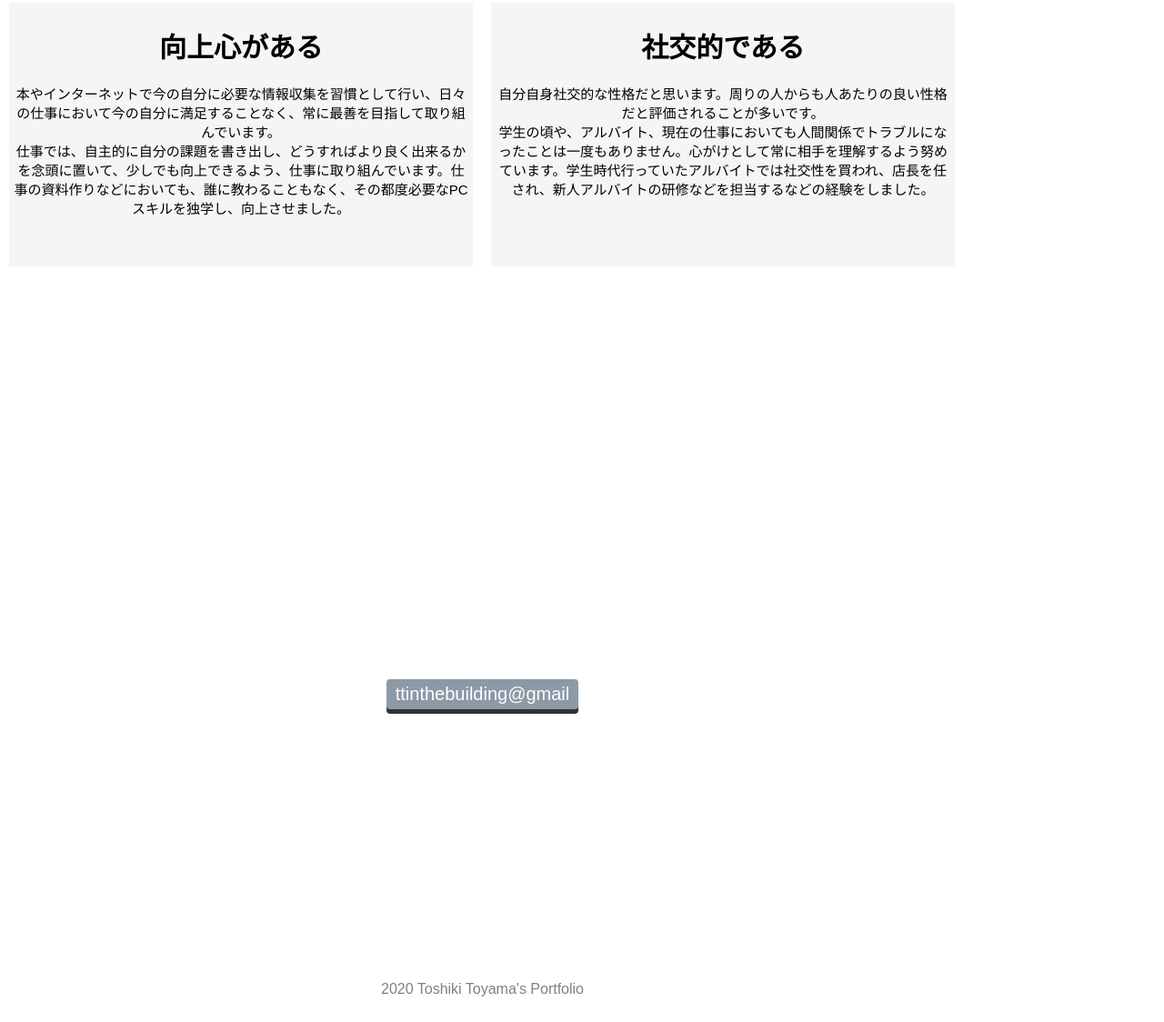
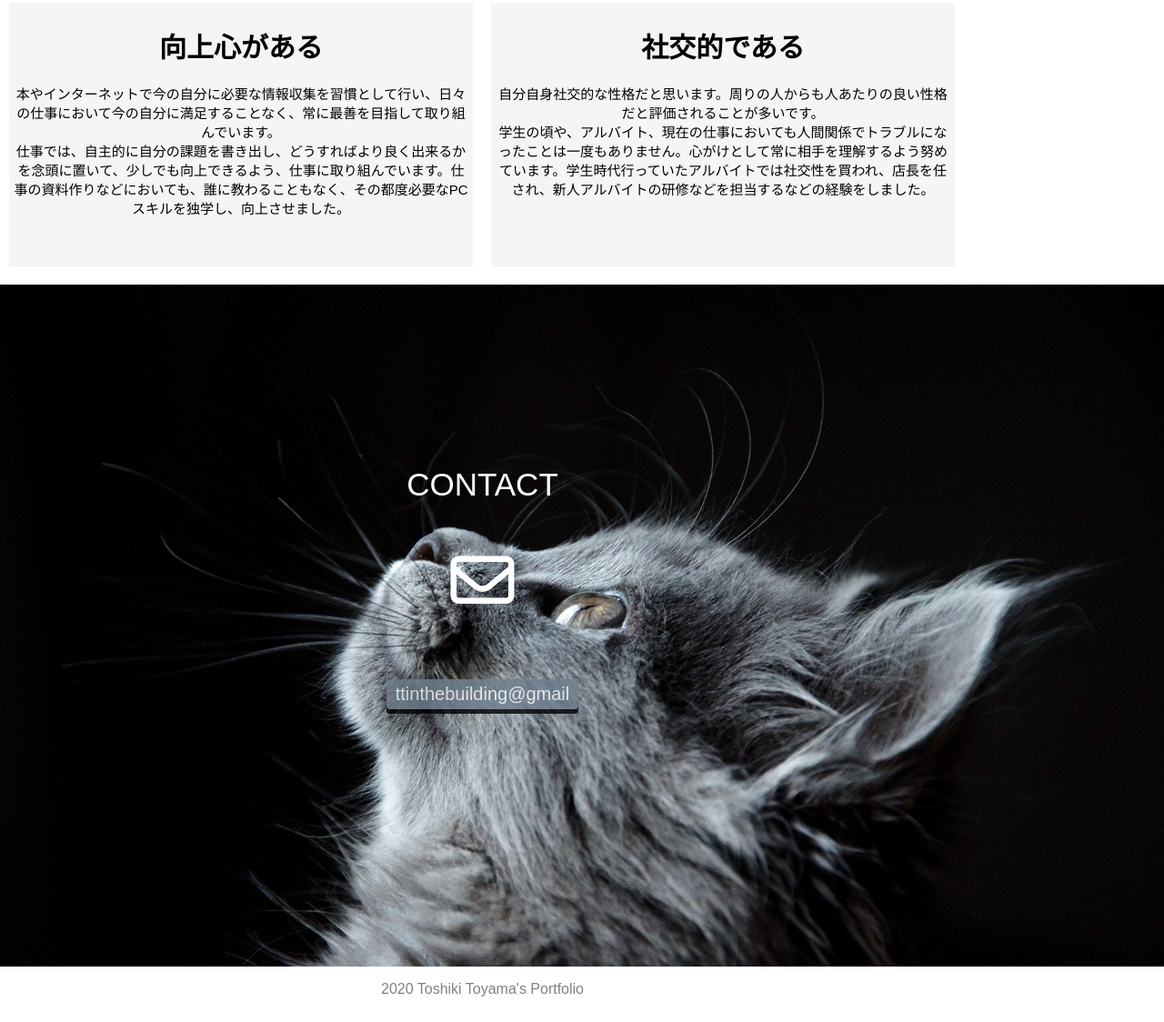
Before and after one commit to jetskitt/ttportfolio.github.io, a plain HTML site: page index.html in a window 1280 px wide. Shown: the part 1635-2759 px from the top of the page at 91% size. Drawn offline with Linux system fonts and the light colour scheme.

Commit message:
Update styles.css

```diff
--- a/styles.css
+++ b/styles.css
@@ -90,7 +90,7 @@ header{
 
 .contact{
   padding:200px 0 100px 0;
-  background-image: url(img/cat-4977436_1920.jpg);
+  background-image: url(cat-4977436_1920.jpg);
   background-size: cover;
   color:white;
   text-align: center;
```
